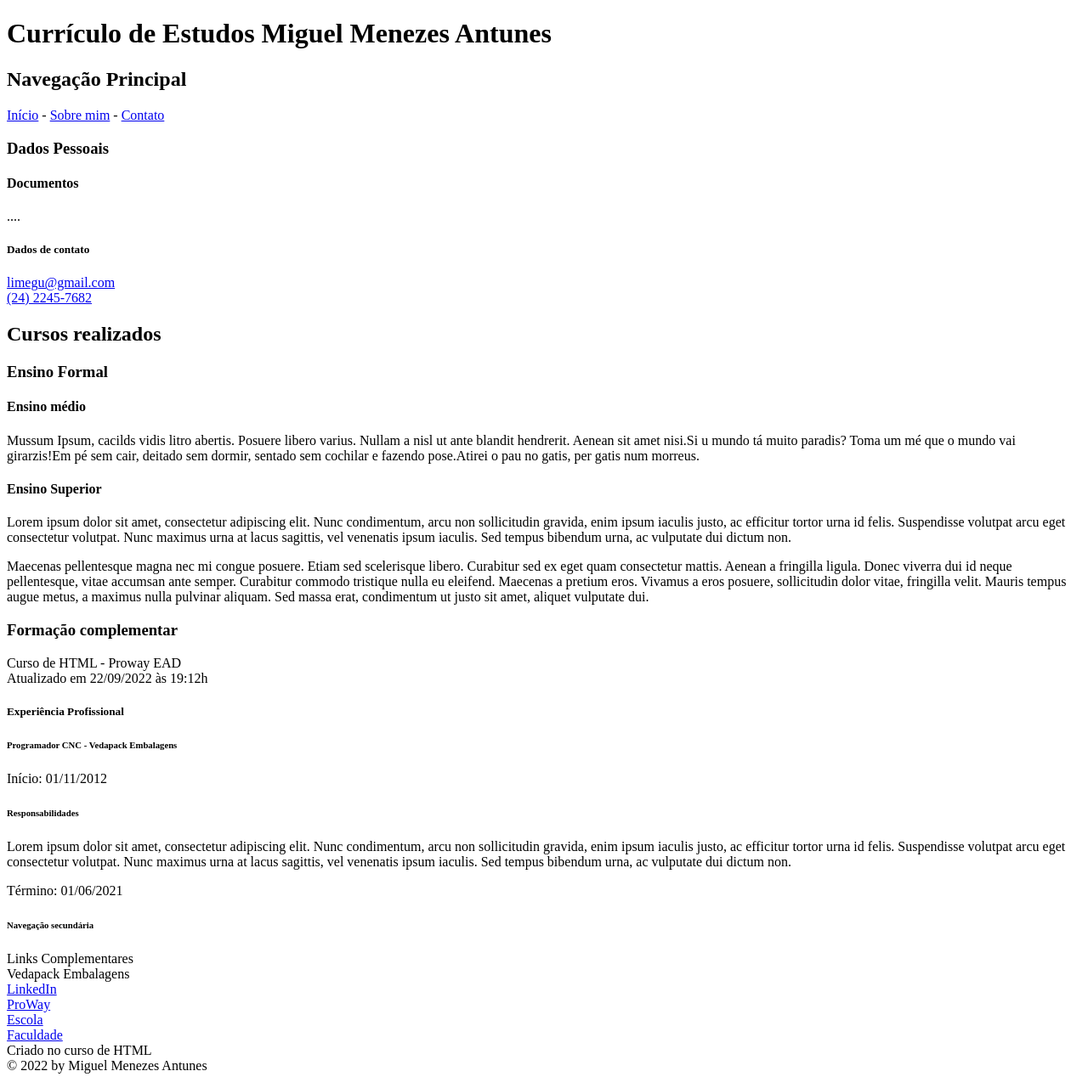
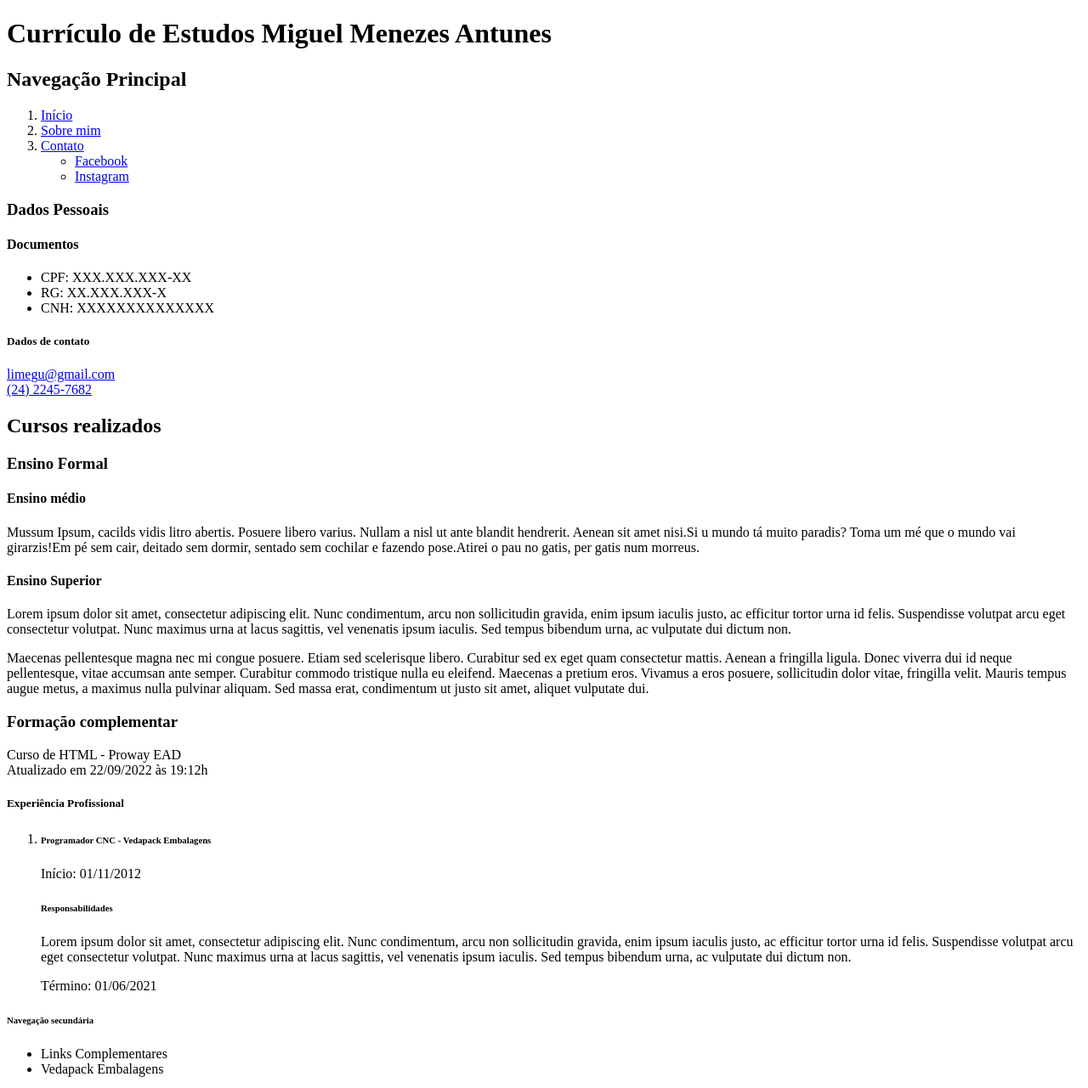
Before and after one commit to MiguelMenezes/html-start-by-capgemini, a plain HTML site: page index.html in a window 1280 px wide. Shown: the top 1281 px of the page at 85% size. Drawn offline with Linux system fonts and the light colour scheme.

Commit message:
Adicionada as tags de listas ordenadas e não ordenadas

```diff
--- a/index.html
+++ b/index.html
@@ -19,17 +19,23 @@
 		<nav>
 
 			<h2>Navegação Principal</h2>
-			<span>
+			<ol>
+				<li>
 					<a href="index.html" target="_self">Início</a>
-			</span>
-			-
-			<span>
+				</li>
+
+				<li>
 					<a href="sobre.html" target="_self">Sobre mim</a>
-			</span>
-			-
-			<span>
+				</li>
+
+				<li>
 					<a href="contato.html" target="_self">Contato</a>
-			</span>
+					<ul>
+						<li><a href="https://www.facebook.com/mig.trooper/" target="_blank">Facebook</a></li>
+						<li><a href="https://www.instagram.com/migtrooper/" target="_blank">Instagram</a></li>
+					</ul>
+				</li>
+			</ol>
 
 		</nav>
 
@@ -39,8 +45,13 @@
 		<h3>Dados Pessoais</h3>
 		<article>
 			<h4>Documentos</h4>
+			<ul>
+				<li>CPF: XXX.XXX.XXX-XX</li>
+				<li>RG: XX.XXX.XXX-X</li>
+				<li>CNH: XXXXXXXXXXXXXX</li>
+			</ul>
 		</article>
-		....
+
 		<article>
 			<h5>Dados de contato</h5>
 			<a href="mailto:limegu@gmail.com">limegu@gmail.com</a><br />
@@ -85,6 +96,8 @@
 
 	<aside>
 		<h5>Experiência Profissional</h5>
+		<ol>
+			<li>
 				<article>
 					<h6>Programador CNC - Vedapack Embalagens</h6>
 					<header>
@@ -98,10 +111,14 @@
 						Término: 01/06/2021
 					</footer>
 				</article>
+			</li>
+		</ol>
 		<nav>
 			<h6>Navegação secundária</h6>
-			Links Complementares<br />
-			Vedapack Embalagens<br />
+			<ul>
+				<li>Links Complementares</li>
+				<li>Vedapack Embalagens</li>
+			</ul>
 		</nav>
 	</aside>
 
```
Lines whose indentation alone changed are shown as unchanged.
